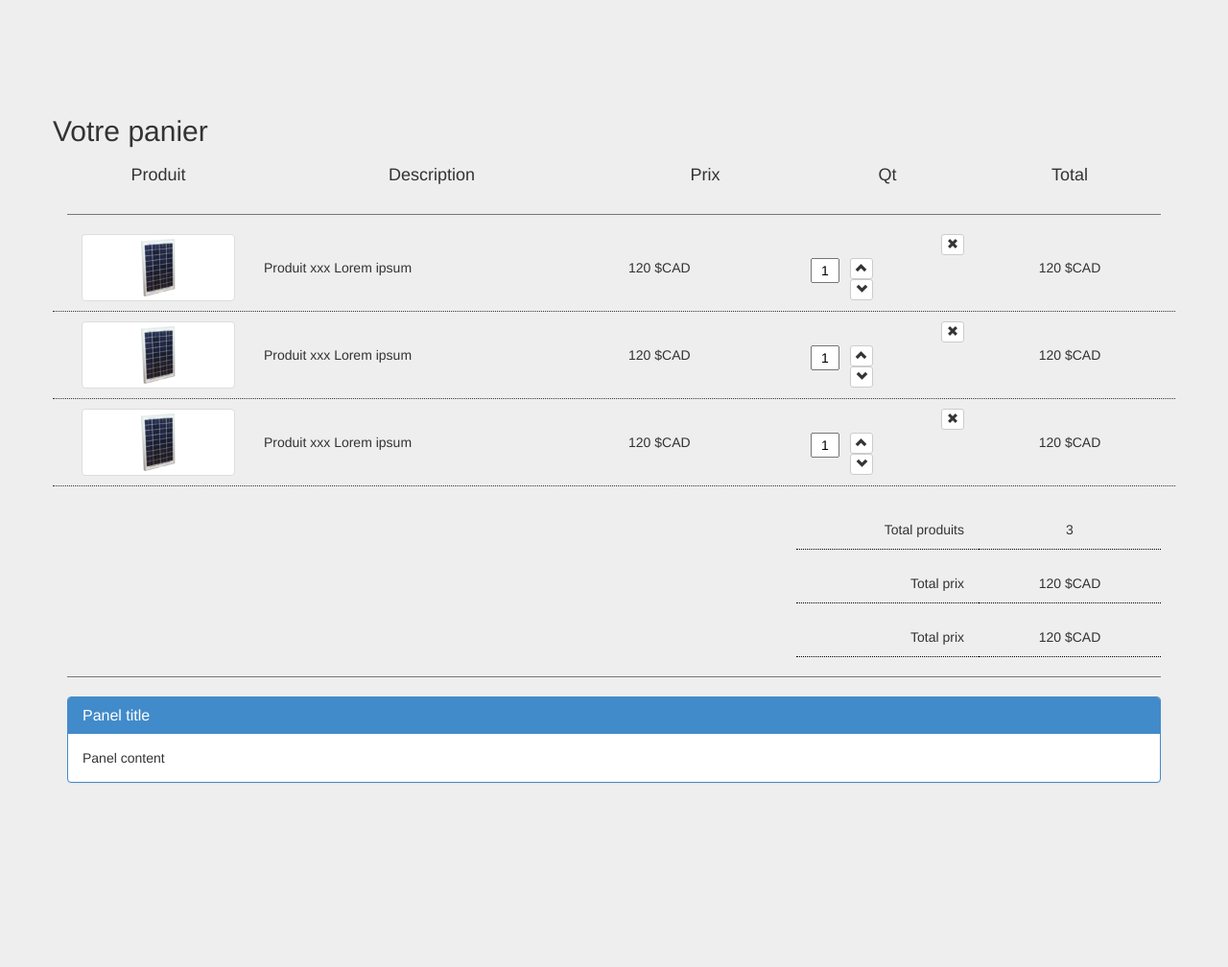
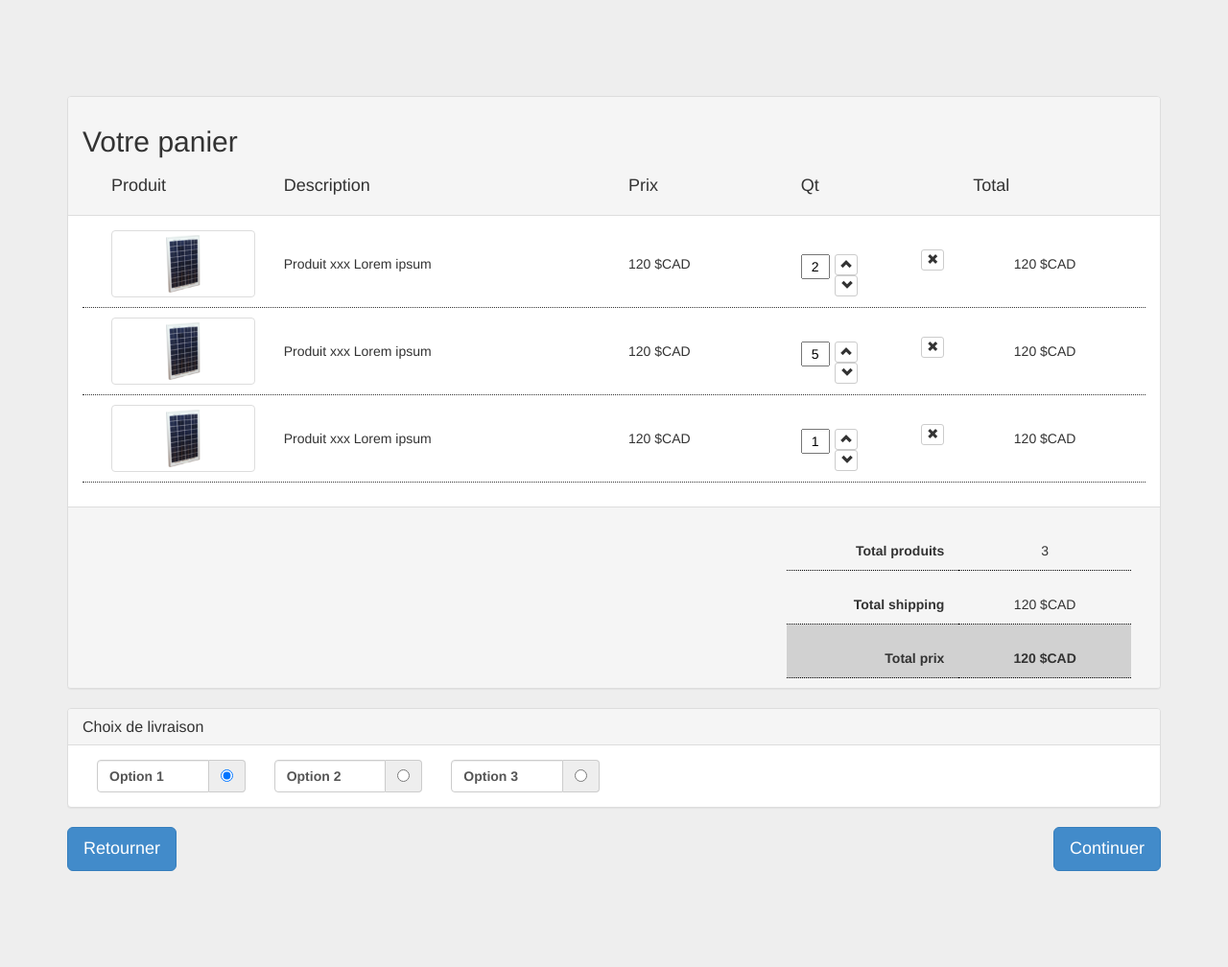
Before and after one commit to valeriu/pi2, a PHP site: page /html/frontend/panier.html in a window 1280 px wide. Shown: the whole page at 96% size. Before the commit the page ends 816 px from the top, so only its background shows below. Run offline with PHP 8.4, Linux system fonts and the light colour scheme; some libraries are stand-ins or nearby versions.

Commit message:
Module Panier avancé

```diff
--- a/html/frontend/css/panier.css
+++ b/html/frontend/css/panier.css
@@ -1,7 +1,9 @@
 /* =====================================================
   Panier
 ========================================================*/
-
+.panier .row{
+  margin: 0 0;
+}
 /* Titres alignés au centre */
 .panier .titres h4 {
   text-align: center;
@@ -52,13 +54,33 @@ hr:not(:first-of-type) {
 #shipping > div > div, #totalProduits > div > div, #totalPrix > div > div {
   border-bottom: 1px dotted #000;
 }
+/* Panel Footer */
+.panel-footer{
+  /*background-color: #FFFFFF;*/
+}
+/* / */
+
+/* Information Final du panier = Total Prix */
+.panier #infoPanier #totalPrix > div > div {
+  background-color:#d1d1d1;
+}
+/* / */
+
+/* Boutton connecter */
+#connecter {
+  float: right;
+}
+/* / */
+/* =====================================================
+  Fin Panier
+========================================================*/
 
 /* / ===================================================*/
 body {
   background-color: #eee;
 }
 .container {
-  margin-top:100px;
+  margin:100px auto;
 }
 .form-signin {
   max-width: 430px;
@@ -115,125 +137,3 @@ body {
 #connecterDiv button, #enregistrerDiv button{
   margin-top: 15px;
 }
-
-
-
-
-
-/* =====================================================
-  Panier
-========================================================*/
-
-/* Titres alignés au centre */
-.panier .titres h4 {
-  text-align: center;
-}
-/* Première ligne avec un bourdeur solide, le reste avec dotted */
-/*.panier .row:not(:first-of-type) {*/
-.panier #produits .row {
-  border-bottom: 1px dotted;
-  margin-bottom: 10px;
-  padding-bottom: 10px;
-}
-.panier .row p {
-  margin: 0 0 10px;
-  position: relative;
-  top: 50%;
-}
-.panier .featurette-divider {
-  border-color:#777;
-}
-.panier .row p {
-  margin: 0 0 10px;
-  padding-top: 25px;
-  /*position: relative;*/
-  /*top: 50%;*/
-}
-.panier .featurette-divider {
-  border-color:#777;
-}
-.thumbnail{
-  margin-bottom: 0;
-}
-.thumbnail > img {
-  max-height: 60px;
-}
-/*
-hr:not(:first-of-type) {
-  border-style: dotted none none;
-  margin: 10px 0;
-}*/
-.panier .pPanier{
-  float: left;
-  text-align: center;
-  width: 30px;
-}
-.panier .btn-xs {
-  float: right;
-}
-#shipping > div > div, #totalProduits > div > div, #totalPrix > div > div {
-  border-bottom: 1px dotted #000;
-}
-
-/* / ===================================================*/
-body {
-  background-color: #eee;
-}
-.container {
-  margin-top:100px;
-}
-.form-signin {
-  max-width: 430px;
-  padding: 15px;
-  margin: 0 auto;
-}
-.form-signin .form-signin-heading,
-.form-signin .checkbox {
-  margin-bottom: 10px;
-}
-.form-signin .checkbox {
-  font-weight: normal;
-}
-.form-signin .form-control {
-  position: relative;
-  font-size: 16px;
-  height: auto;
-  padding: 10px;
-  -webkit-box-sizing: border-box;
-     -moz-box-sizing: border-box;
-          box-sizing: border-box;
-}
-.form-signin .form-control:focus {
-  z-index: 2;
-}
-.form-signin input[type="text"] {
-  margin-bottom: 10px;
-  border-bottom-left-radius: 0;
-  border-bottom-right-radius: 0;
-}
-.form-signin input[type="password"] {
-  margin-bottom: 10px;
-  border-top-left-radius: 0;
-  border-top-right-radius: 0;
-}
-#usager{
-  margin: 0 auto;
-  text-align: center;
-  width: 350px;
-}
-#connecterDiv {
-  display: none;
-  padding: 15px;
-  background-color: lightgrey;
-}
-#enregistrerDiv {
-  /*display: none;*/
-  padding: 15px;
-  background-color: lightgrey;
-}
-#connecterDiv .input-group, #enregistrerDiv .input-group{
-  margin: 0 auto;
-}
-#connecterDiv button, #enregistrerDiv button{
-  margin-top: 15px;
-}
--- a/html/frontend/panier.html
+++ b/html/frontend/panier.html
@@ -26,8 +26,11 @@
 
   <body>
     <main class="container panier">
-    	<header class="row titres">
+    	<form id="panier" class="panier-etape1">
+			<div class="panel panel-default">
+				<header class="panel-heading">
 					<h2>Votre panier</h2>
+					<div class="row">
 						<div class="col-lg-12">
 							<div class="col-lg-2">
 								<h4>Produit</h4>
@@ -45,9 +48,9 @@
 								<h4>Total</h4>
 							</div>
 						</div>
+					</div>
 				</header>
-		<hr class="featurette-divider">
-		<article id="produits">
+				<article id="produits" class="panel-body">
 			    	<article id="1" class="row">
 						<div class="col-lg-12">
 							<div class="col-lg-2">
@@ -59,10 +62,11 @@
 								<p>Produit xxx Lorem ipsum</p>
 							</div>
 							<div class="col-lg-2">
-						<p>120 $CAD</p>
+								<p><span class="prix">120</span><span> $CAD</span></p>
 							</div>
 							<div class="col-lg-1">
-						<p><input type="text" value="1" class="pPanier" name="quantite" size="1">
+								<p>
+									<input type="text" value="2" class="pPanier" name="quantite" size="1">
 									<button type="button" class="btn btn-default btn-xs up">
 			  							<span class="glyphicon glyphicon-chevron-up"></span>
 									</button>
@@ -72,12 +76,13 @@
 								</p>
 							</div>
 							<div class="col-lg-1 text-center">
+								<br>
 								<button type="button" class="btn btn-default btn-xs remove">
 									<span class="glyphicon glyphicon-remove"></span>
 								</button>
 							</div>
 							<div class="col-lg-2 text-center">
-						<p>120 $CAD</p>
+								<p><span class="total">120</span><span> $CAD</span></p>
 							</div>
 						</div>
 					</article>
@@ -92,10 +97,11 @@
 								<p>Produit xxx Lorem ipsum</p>
 							</div>
 							<div class="col-lg-2">
-						<p>120 $CAD</p>
+								<p><span class="prix">120</span><span> $CAD</span></p>
 							</div>
 							<div class="col-lg-1 center-block">
-						<p><input type="text" value="1" class="pPanier" name="quantite" size="1">
+								<p>
+									<input type="text" value="5" class="pPanier" name="quantite" size="1">
 									<button type="button" class="btn btn-default btn-xs up">
 			  							<span class="glyphicon glyphicon-chevron-up"></span>
 									</button>
@@ -105,12 +111,13 @@
 								</p>
 							</div>
 							<div class="col-lg-1 text-center">
+								<br>
 								<button type="button" class="btn btn-default btn-xs remove">
 									<span class="glyphicon glyphicon-remove"></span>
 								</button>
 							</div>
 							<div class="col-lg-2 text-center">
-						<p>120 $CAD</p>
+								<p><span class="total">120</span><span> $CAD</span></p>
 							</div>
 						</div>
 					</article>
@@ -125,10 +132,11 @@
 								<p>Produit xxx Lorem ipsum</p>
 							</div>
 							<div class="col-lg-2">
-						<p>120 $CAD</p>
+								<p><span class="prix">120</span><span> $CAD</span></p>
 							</div>
 							<div class="col-lg-1">
-						<p><input type="text" value="1" class="pPanier" name="quantite" size="1">
+								<p>
+									<input type="text" value="1" class="pPanier" name="quantite" size="1">
 									<button type="button" class="btn btn-default btn-xs up">
 			  							<span class="glyphicon glyphicon-chevron-up"></span>
 									</button>
@@ -138,31 +146,32 @@
 								</p>
 							</div>
 							<div class="col-lg-1 text-center">
+								<br>
 								<button type="button" class="btn btn-default btn-xs remove">
 									<span class="glyphicon glyphicon-remove"></span>
 								</button>
 							</div>
 							<div class="col-lg-2 text-center">
-						<p>120 $CAD</p>
+								<p><span class="total">120</span><span> $CAD</span></p>
 							</div>
 						</div>
 					</article>
 			  	</article>
-		<article id="infoPanier">
+			  	<article id="infoPanier" class="panel-footer">
 			  		<article id="totalProduits" class="row">
 						<div class="col-lg-12">
 							<div class="col-md-offset-8 col-md-2 text-right">
-						<p>Total produits</p>
+								<p><strong>Total produits</strong></p>
 							</div>
 							<div class="col-md-2 text-center">
-						<p>3</p>
+								<p id="totalProduitsPanier">3</p>
 							</div>
 						</div>
 					</article>
 					<article id="shipping" class="row">
 						<div class="col-lg-12">
 							<div class="col-md-offset-8 col-md-2 text-right">
-						<p>Total prix</p>
+								<p><strong>Total shipping</strong></p>
 							</div>
 							<div class="col-md-2 text-center">
 								<p>120 $CAD</p>
@@ -172,21 +181,54 @@
 					<article id="totalPrix" class="row">
 						<div class="col-lg-12">
 							<div class="col-md-offset-8 col-md-2 text-right">
-						<p>Total prix</p>
+								<p><strong>Total prix</strong></p>
 							</div>
 							<div class="col-md-2 text-center">
-						<p>120 $CAD</p>
+								<p><strong id="totalPrixPanier">120</strong><strong> $CAD</strong></p>
 							</div>
 						</div>
 					</article>
 			  	</article>
-		<hr class="featurette-divider">
-		<div class="panel panel-primary">
+			</div>
+			<div class="panel panel-default">
 			  	<div class="panel-heading">
-		    	<h3 class="panel-title">Panel title</h3>
+			    	<h3 class="panel-title">Choix de livraison</h3>
 			  	</div>
-		  	<div class="panel-body">
-		    	Panel content
+			  	<div id="optionsShipping" class="panel-body">
+			    	<div class="row">
+					  	<div class="col-lg-2">
+					    	<div class="input-group">
+					    		<label for="option1" class="form-control">Option 1</label>
+						      	<span class="input-group-addon">
+						        	<input type="radio" id="option1" name="choixLivraison" value="10" checked="checked">
+						      	</span>
+					    	</div><!-- /input-group -->
+					  	</div><!-- /.col-lg-6 -->
+					  	<div class="col-lg-2">
+					    	<div class="input-group">
+					    		<label for="option2" class="form-control">Option 2</label>
+						      	<span class="input-group-addon">
+						        	<input type="radio" id="option2" name="choixLivraison" value="20">
+						      	</span>
+					    	</div><!-- /input-group -->
+					  	</div><!-- /.col-lg-6 -->
+					  	<div class="col-lg-2">
+					    	<div class="input-group">
+					    		<label for="option3" class="form-control">Option 3</label>
+						      	<span class="input-group-addon">
+						        	<input type="radio" id="option3" name="choixLivraison" value="30">
+						      	</span>
+					    	</div><!-- /input-group -->
+					  	</div><!-- /.col-lg-6 -->
+					</div><!-- /.row -->
+			  	</div>
+			</div>
+			<button name="retourner" id="retourner" class="btn btn-lg btn-primary" type="button">Retourner</button>
+			<button name="connecter" id="connecter" class="btn btn-lg btn-primary" type="button">Continuer</button>
+		</form>
+		<div id="panierVide">
+			<div class="alert alert-danger">
+				<p>Votre panier est vide</p>
 			</div>
 		</div>
     </main> <!-- /container -->
```
Also changed, not shown: html/frontend/js/panier.js (+105 -36 lines). Lines whose indentation alone changed are shown as unchanged.
